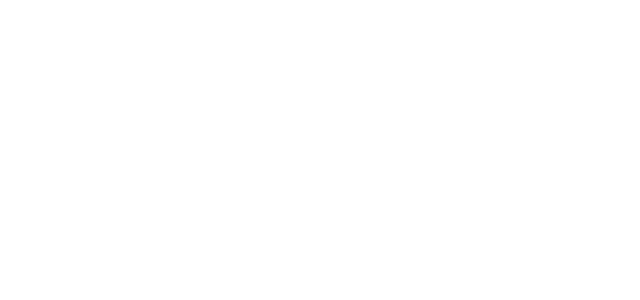
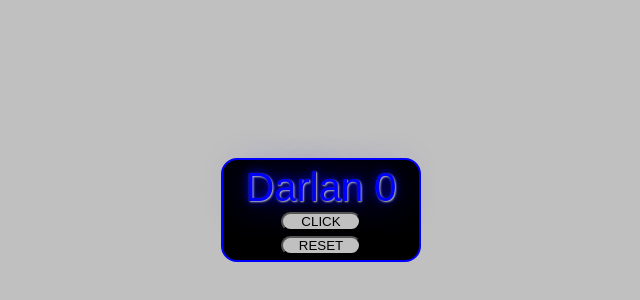
Before and after one commit to darlansaulo/load-search-posts-in-page, a React (Create React App) app: page / in a window 1280 px wide. Shown: the part 190-490 px from the top of the page, without its empty margins (319-959 px from the left). Built offline with nearby package versions, Linux system fonts and the light colour scheme.

Commit message:
Primeiras funcionalidades: Um componente de classe mexendo com estado em React. Foi estilizado o componente e adicionado as funcionalidades de onClick e setando um novo estato.

```diff
--- a/public/index.html
+++ b/public/index.html
@@ -2,19 +2,12 @@
 <html lang="pt-br">
   <head>
     <meta charset="utf-8" />
-    <link rel="icon" href="%PUBLIC_URL%/favicon.ico"/>
     <meta name="viewport" content="width=device-width, initial-scale=1" />
-    <meta name="theme-color" content="#000000" />
-    <meta
-      name="description"
-      content="Web site created using create-react-app"
-    />
-    <link rel="apple-touch-icon" href="%PUBLIC_URL%/logo192.png" />
-    <link rel="manifest" href="%PUBLIC_URL%/manifest.json" />
-    <title>React App</title>
+    <meta name="description" content="Post page" />
+    <meta name="author" content="Darlan">
+    <title>Post Page</title>
   </head>
   <body>
-    <noscript>You need to enable JavaScript to run this app.</noscript>
     <div id="root"></div>
   </body>
 </html>
--- a/src/App.css
+++ b/src/App.css
@@ -1,3 +1,28 @@
 .App {
-  text-align: center;
+  display: flex;
+  flex-direction: column;
+  align-items: center;
+  align-self: center;
+  background-color: black;
+  border: 2px solid blue;
+  padding: 5px;
+  border-radius: 1rem;
+  width: 200px;
+
 }
+.nomeVariavel{
+  color: blue;
+  font-family: arial;
+  font-size: 40px;
+  text-shadow: 1px 1px 2px #C0C0C0, 0 0 1em blue, 0 0 0.2em blue;
+}
+
+.bt-click, .bt-reset {
+  border-radius: 1rem;
+  width: 80px;
+  background-color: #C0C0C0;
+}
+
+.bt-click{
+  margin: 2px 0 5px 0;
+}
--- a/src/App.js
+++ b/src/App.js
@@ -2,19 +2,41 @@
 import "./App.css";
 
 class App extends Component {
+  state = {
+    name: "Darlan",
+    counter: 0,
+  };
 
-  state = {
-    post: {
-      id: 1,
-      title: 'Aprendendo'
-    }
-  }
+  handleChangeNameEndCounterClick = () => {
+    const { counter, name } = this.state;
+
+    name === "Darlan"
+      ? this.setState({ name: "Junior", counter: counter + 1 })
+      : this.setState({ counter: counter + 1 });
+  };
+
+  handleRClick = () => {
+    this.setState({ counter: 0, name: "Darlan" });
+  };
 
   render() {
+    const { name, counter } = this.state;
+
     return (
-    <div className="App">
-
-    </div>
+      <div className="App">
+        <p className="nomeVariavel">
+          {name} {counter}
+        </p>
+        <button
+          className="bt-click"
+          onClick={this.handleChangeNameEndCounterClick}
+        >
+          CLICK
+        </button>
+        <button className="bt-reset" onClick={this.handleRClick}>
+          RESET
+        </button>
+      </div>
     );
   }
 }
--- a/src/index.css
+++ b/src/index.css
@@ -1,13 +1,18 @@
+* {
+  box-sizing: border-box;
+  margin: 0;
+  padding: 0;
+}
 body {
-  margin: 0;
-  font-family: -apple-system, BlinkMacSystemFont, 'Segoe UI', 'Roboto', 'Oxygen',
-    'Ubuntu', 'Cantarell', 'Fira Sans', 'Droid Sans', 'Helvetica Neue',
-    sans-serif;
-  -webkit-font-smoothing: antialiased;
-  -moz-osx-font-smoothing: grayscale;
+  height: 100vh;
+  width: 100vw;
+  background: #C0C0C0;
 }
 
-code {
-  font-family: source-code-pro, Menlo, Monaco, Consolas, 'Courier New',
-    monospace;
+#root{
+  display: flex;
+  flex-direction: column;
+  height: 100vh;
+  width: 100vw;
+  justify-content: center;
 }
```
